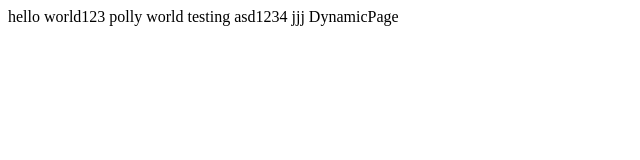
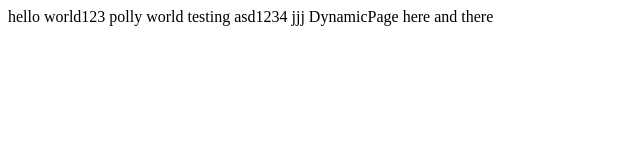
Before and after one commit to sohail20/subdomain2, a Next.js app: page /dynamic in a window 1280 px wide. Shown: the top 160 px of the page, without its empty margins (0-640 px from the left). Built offline with nearby package versions, Linux system fonts and the light colour scheme.

Commit message:
here and there

```diff
--- a/pages/dynamic.js
+++ b/pages/dynamic.js
@@ -4,7 +4,7 @@ function DynamicPage({ subdomain }) {
     return (
         <div>
             hello world123 polly world testing asd1234 jjj
-            DynamicPage {subdomain}
+            DynamicPage {subdomain} here and there
         </div>
     );
 }
```
